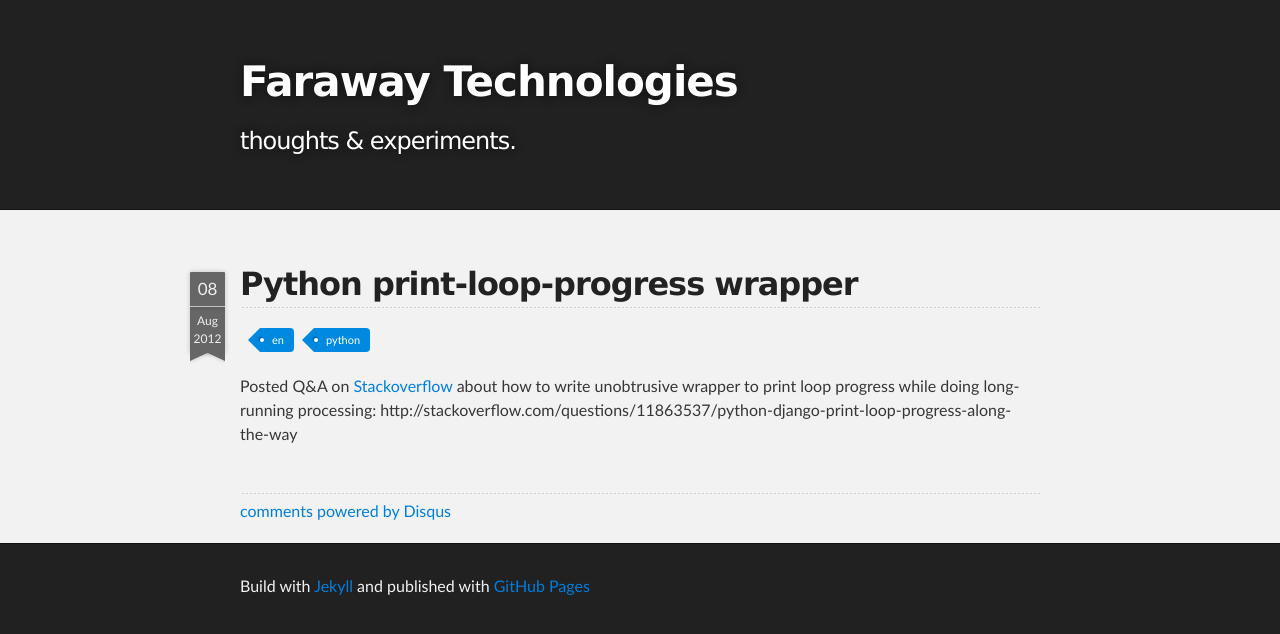
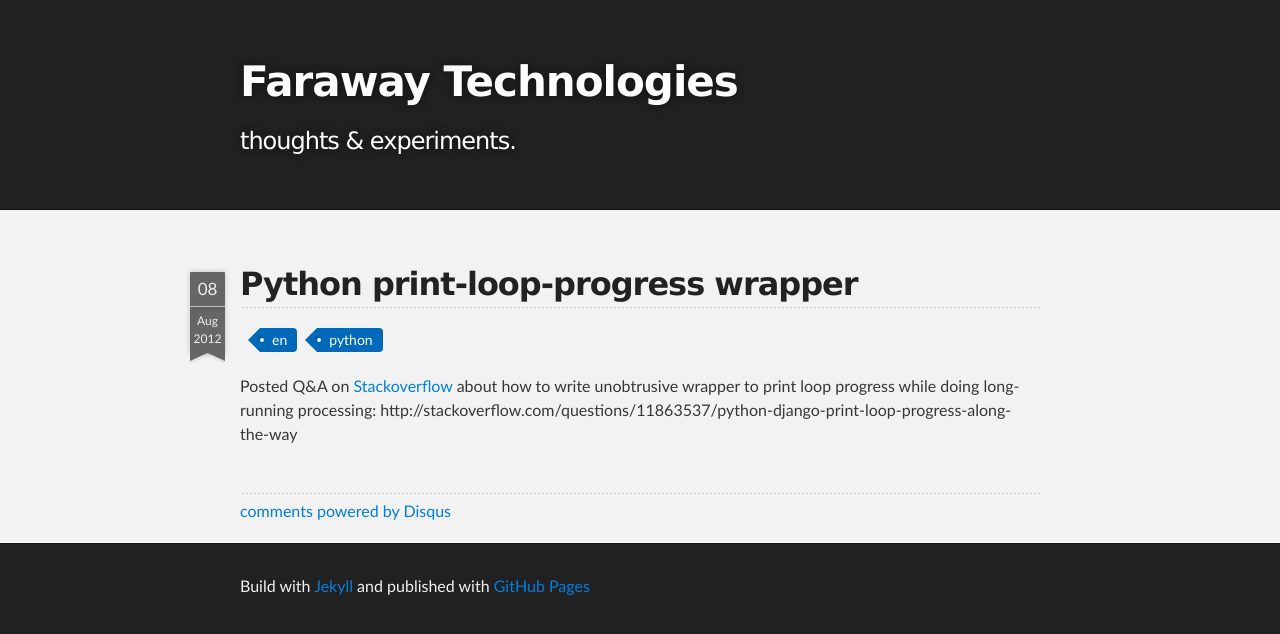
Before and after one commit to dragoon/dragoon.github.io, a Jekyll site: the page built from _posts/2012-08-08-python-print-loop-progress-decorator.md, in a window 1280 px wide. Shown: the top 634 px of the page. Built offline with Jekyll 4.4.1, drawn with Linux system fonts in a browser that asks for light colours; Markdown is read by kramdown in place of the engine named in the settings; comment, search, counter and statistics services are not loaded.

```diff
--- a/css/screen.css
+++ b/css/screen.css
@@ -753,7 +753,7 @@ Small Device Styles
   height: 24px;
   line-height: 24px;
   position: relative;
-  font-size: 11px;
+  font-size: 14px;
   list-style-type: none;
   padding: 0;
 }
@@ -761,7 +761,7 @@ Small Device Styles
 .tags a {
   margin-left: 20px;
   padding: 0 10px 0 12px;
-  background: #0089e0;
+  background: #0069ba;
   color: #fff;
   text-decoration: none;
   -moz-border-radius-bottomright: 4px;
@@ -773,13 +773,15 @@ Small Device Styles
 }
 /* line 88, ../scss/_labels.scss */
 .tags a:hover {
-  background: #555;
+  background: #0089e0;
+  color: white !important;
+  text-shadow: none !important;
 }
-/* line 90, ../scss/_labels.scss */
+/* line 91, ../scss/_labels.scss */
 .tags a:hover:before {
-  border-color: transparent #555555 transparent transparent;
+  border-color: transparent #0089e0 transparent transparent;
 }
-/* line 95, ../scss/_labels.scss */
+/* line 97, ../scss/_labels.scss */
 .tags a:before {
   content: "";
   float: left;
@@ -788,11 +790,11 @@ Small Device Styles
   left: -12px;
   width: 0;
   height: 0;
-  border-color: transparent #0089e0 transparent transparent;
+  border-color: transparent #0069ba transparent transparent;
   border-style: solid;
   border-width: 12px 12px 12px 0;
 }
-/* line 108, ../scss/_labels.scss */
+/* line 110, ../scss/_labels.scss */
 .tags a:after {
   content: "";
   position: absolute;
```
Also changed, not shown: scss/_labels.scss (+7 -5 lines).
